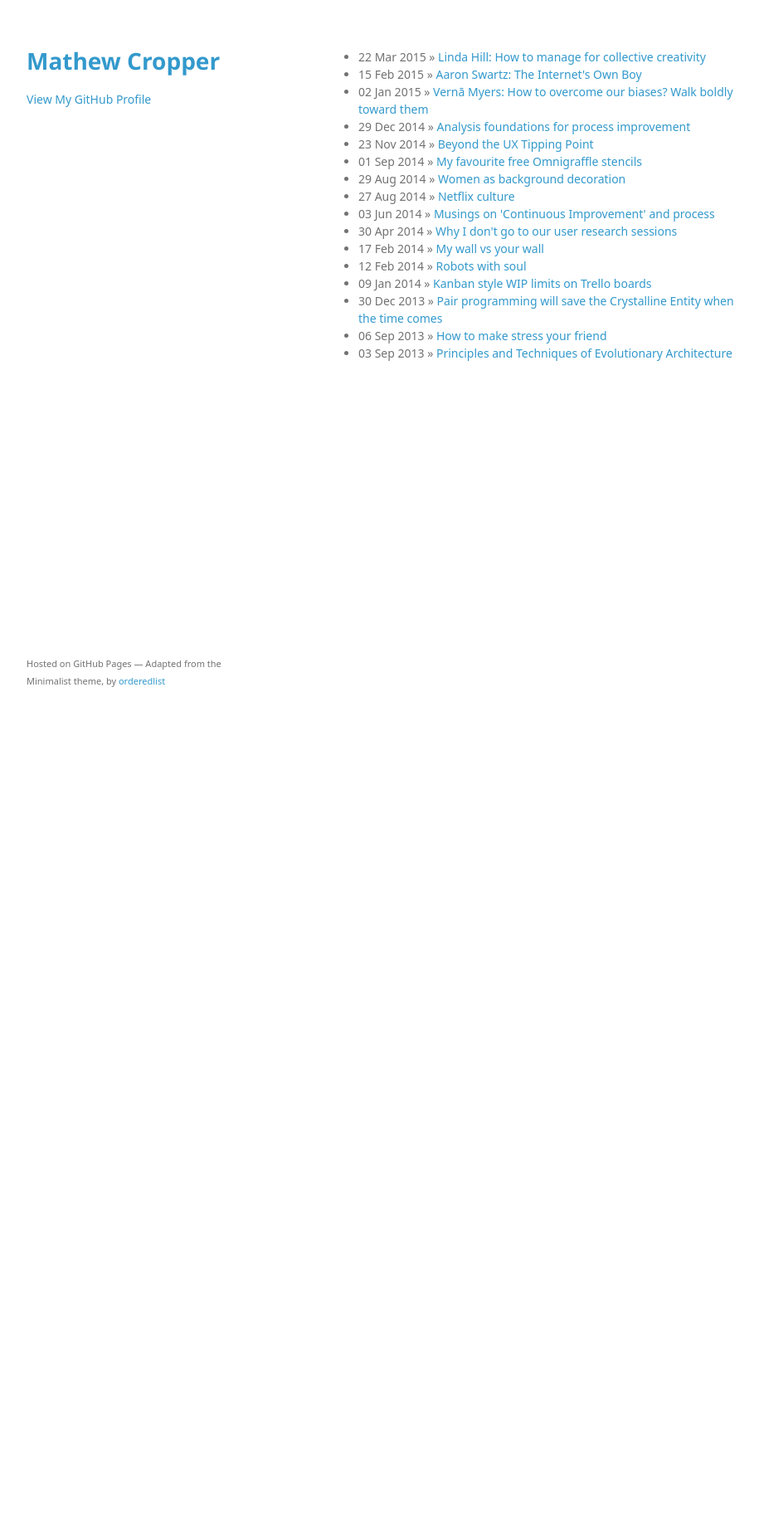
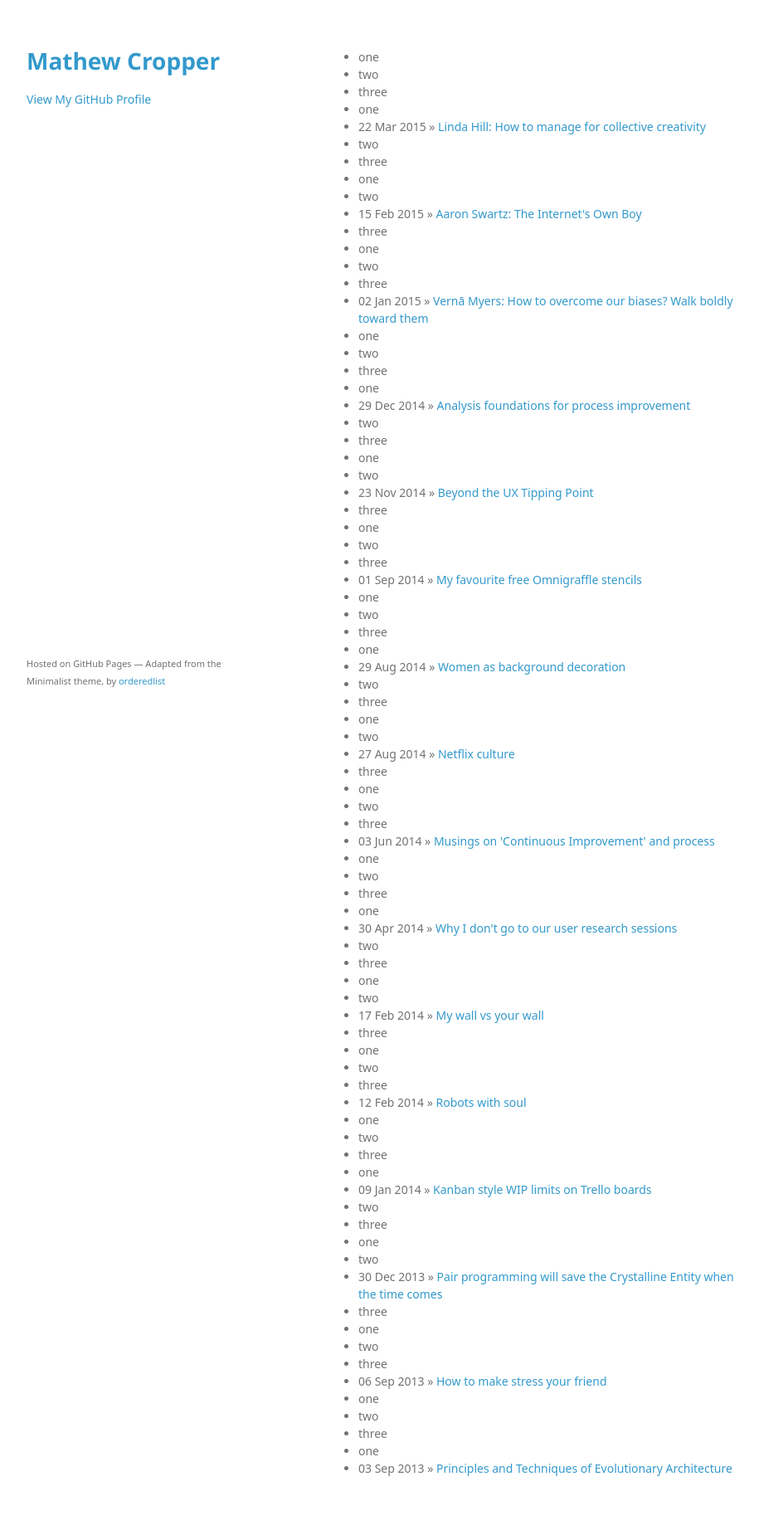
Before and after one commit to mathewcropper/mathewcropper.github.io, a Jekyll site: the page built from blog/index.html, in a window 1280 px wide. Shown: the whole page at 83% size, without its empty margins (178-1093 px from the left). Built offline with Jekyll 4.4.1, drawn with Linux system fonts in a browser that asks for light colours; some web fonts are replaced; before the commit the page ends 900 px from its top, so only the background shows below that.

Commit message:
Update index.html

```diff
--- a/blog/index.html
+++ b/blog/index.html
@@ -5,6 +5,10 @@ title: Mathew Cropper's blog
 
 	<ul class="posts">
 	  {% for post in site.posts %}
+	    <li>{% cycle 'one', 'two', 'three' %}</li>
+	    <li>{% cycle 'one', 'two', 'three' %}</li>
+	    <li>{% cycle 'one', 'two', 'three' %}</li>
+	    <li>{% cycle 'one', 'two', 'three' %}</li>
 	    <li><span>{{ post.date | date_to_string }}</span> » <a href="{{ post.url }}" title="{{ post.title }}">{{ post.title }}</a></li>
 	  {% endfor %}
 	</ul>
```
